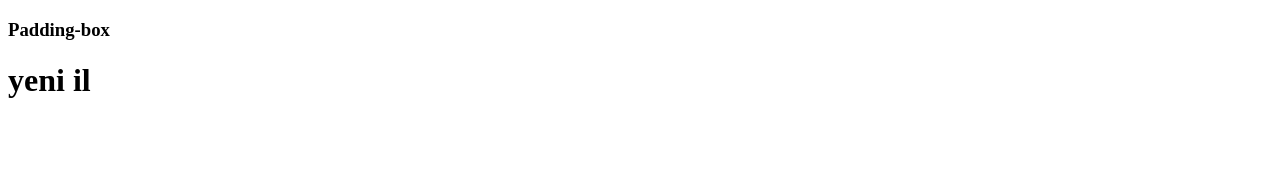
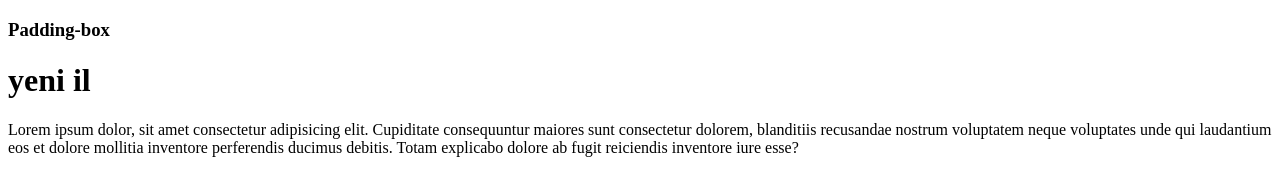
Before and after one commit to huriyya/yeni-il-2, a plain HTML site: page index.html in a window 1280 px wide. Drawn offline with Linux system fonts and the light colour scheme.

Commit message:
p 1 elave edildi

```diff
--- a/index.html
+++ b/index.html
@@ -9,6 +9,7 @@
     <h3>Padding-box</h3>
     <div class="yeniil1">
         <h1>yeni il</h1>
+        <p>Lorem ipsum dolor, sit amet consectetur adipisicing elit. Cupiditate consequuntur maiores sunt consectetur dolorem, blanditiis recusandae nostrum voluptatem neque voluptates unde qui laudantium eos et dolore mollitia inventore perferendis ducimus debitis. Totam explicabo dolore ab fugit reiciendis inventore iure esse?</p>
 
     </div>
 
```
